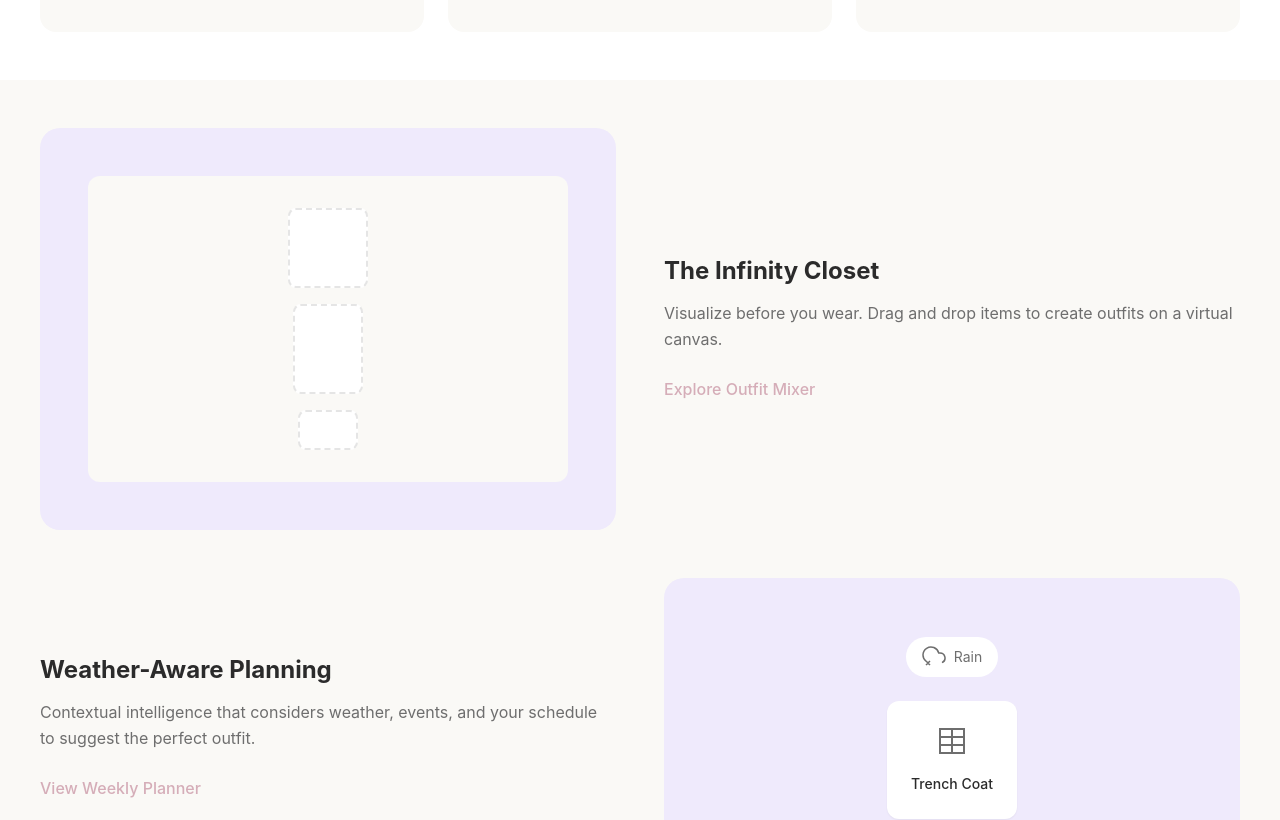
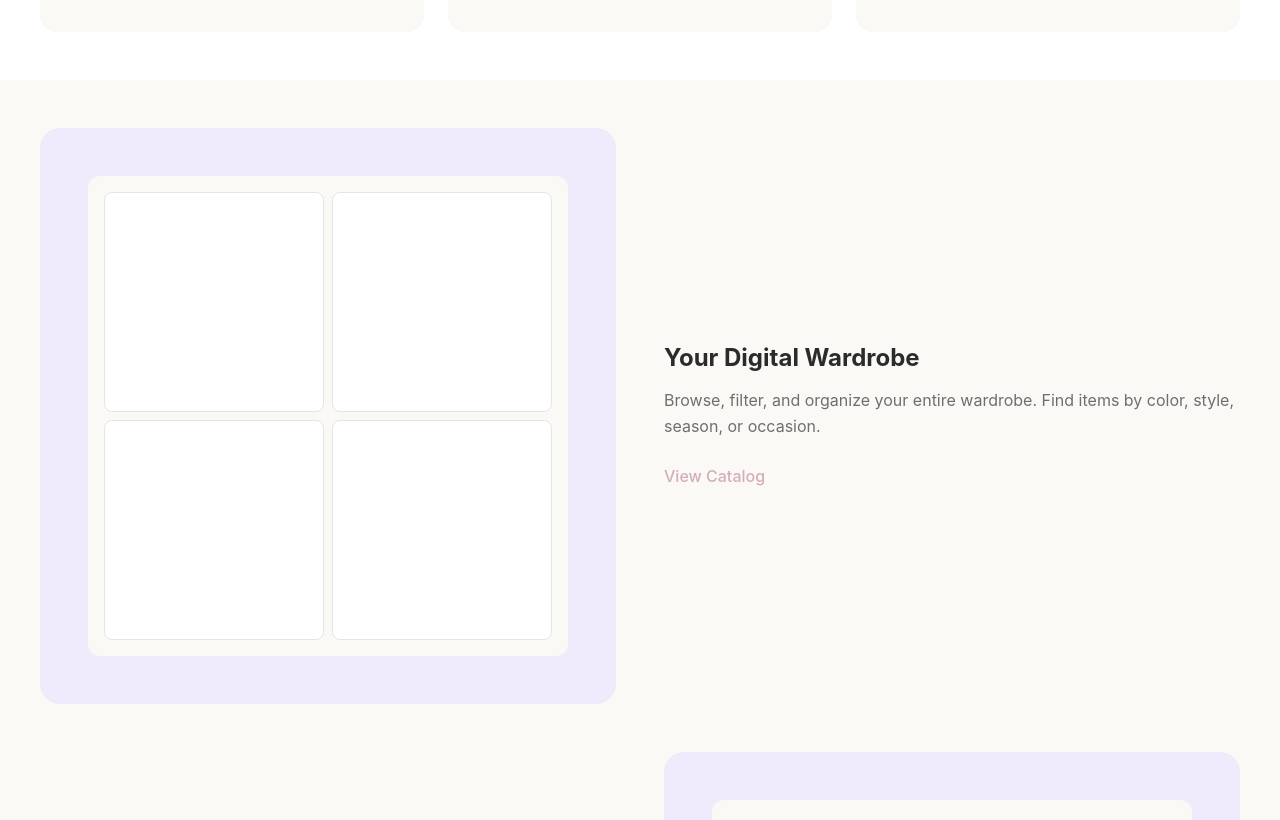
Before and after one commit to conorgitsg/FashionAdvisor, an Angular app: page / in a window 1280 px wide. Shown: the part 1165-1985 px from the top of the page. Built offline with nearby package versions, Linux system fonts and the light colour scheme.

Commit message:
added catalog link

```diff
--- a/src/app/components/landing-page/landing-page.component.css
+++ b/src/app/components/landing-page/landing-page.component.css
@@ -197,6 +197,27 @@
   display: flex;
   justify-content: center;
   align-items: center;
+}
+
+/* Catalog Preview */
+.catalog-preview {
+  width: 100%;
+}
+
+.catalog-grid-preview {
+  display: grid;
+  grid-template-columns: repeat(2, 1fr);
+  gap: var(--spacing-sm);
+  background-color: var(--color-background);
+  border-radius: var(--radius-md);
+  padding: var(--spacing-md);
+}
+
+.catalog-item-preview {
+  aspect-ratio: 1;
+  background-color: var(--color-surface);
+  border-radius: var(--radius-sm);
+  border: 1px solid var(--color-border);
 }
 
 .mixer-preview {
--- a/src/app/components/landing-page/landing-page.component.html
+++ b/src/app/components/landing-page/landing-page.component.html
@@ -87,6 +87,24 @@
 <section class="feature-highlights">
   <div class="section-container">
     <div class="feature-item">
+      <div class="feature-visual lilac-container">
+        <div class="catalog-preview">
+          <div class="catalog-grid-preview">
+            <div class="catalog-item-preview"></div>
+            <div class="catalog-item-preview"></div>
+            <div class="catalog-item-preview"></div>
+            <div class="catalog-item-preview"></div>
+          </div>
+        </div>
+      </div>
+      <div class="feature-text">
+        <h3>Your Digital Wardrobe</h3>
+        <p>Browse, filter, and organize your entire wardrobe. Find items by color, style, season, or occasion.</p>
+        <a routerLink="/inventory" class="feature-link">View Catalog</a>
+      </div>
+    </div>
+
+    <div class="feature-item reverse">
       <div class="feature-visual lilac-container">
         <div class="mixer-preview">
           <div class="canvas-mockup">
```
Also changed, not shown: 1 other file (tests, documents, lock files or other folders).
